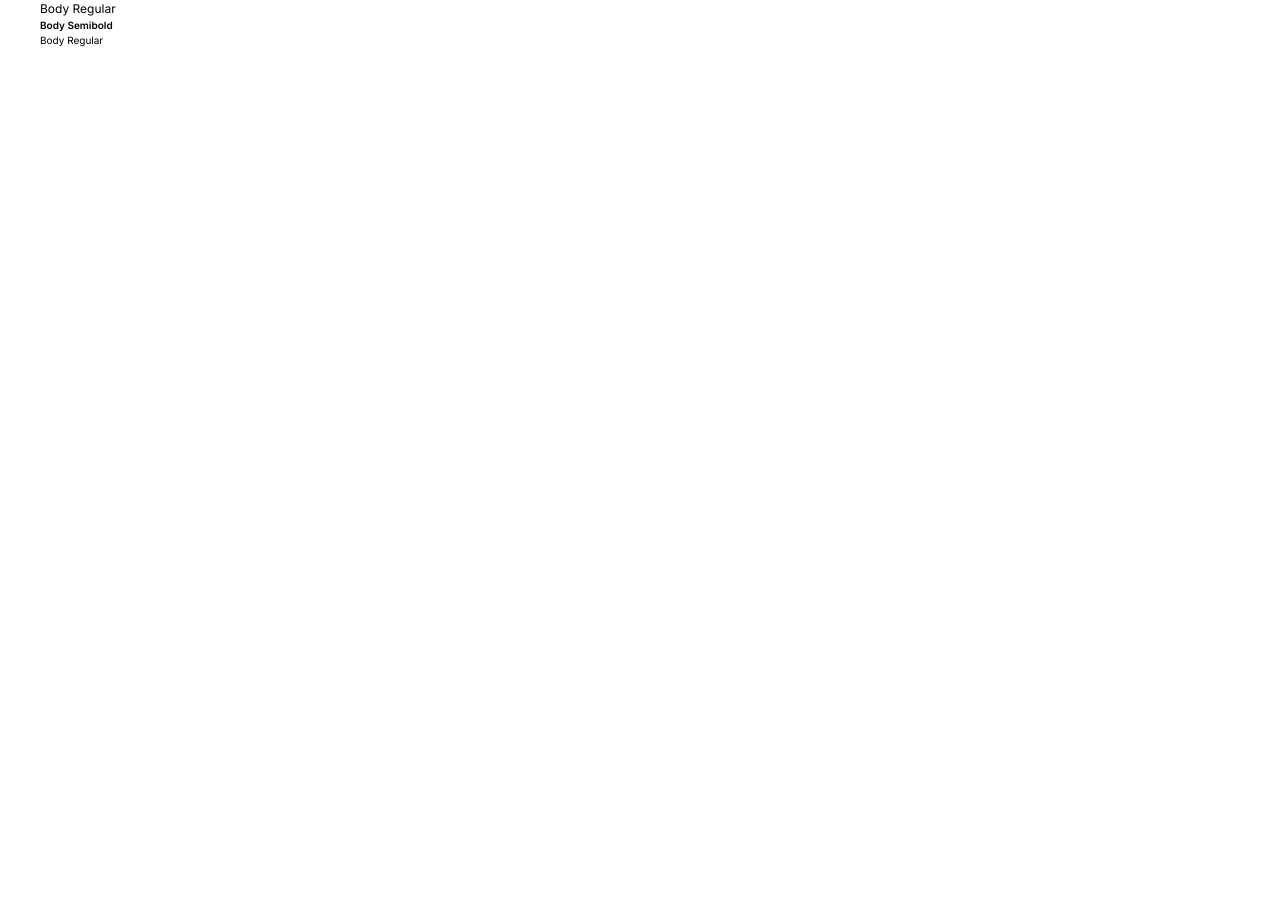
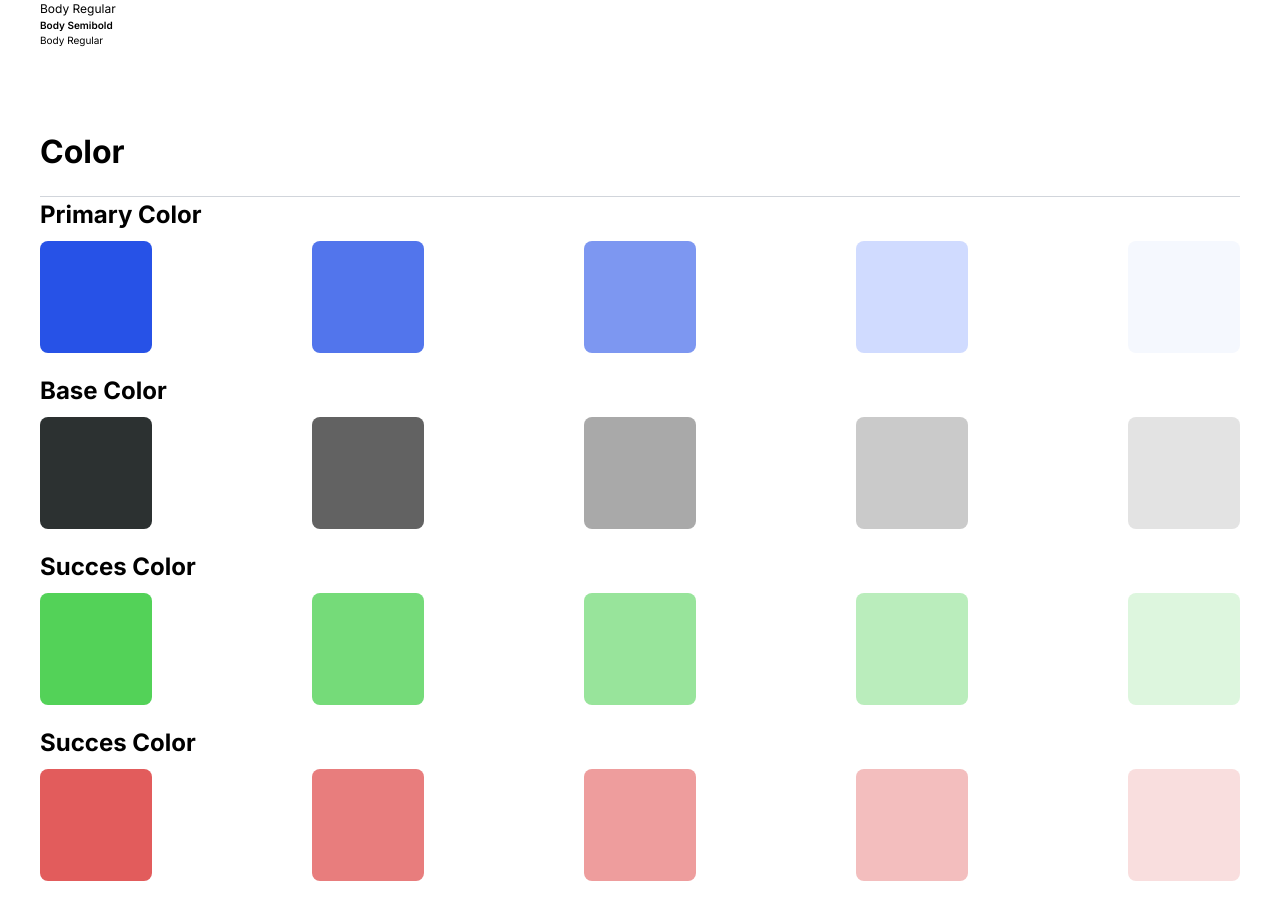
Before and after one commit to cuongcode/fkash-ui, a React (Create React App) app: page / in a window 1280 px wide. Shown: the part 704-1624 px from the top of the page. Before the commit the page ends 800 px from the top, so only its background shows below. Built offline with nearby package versions, Linux system fonts and the light colour scheme.

Commit message:
color section

```diff
--- a/src/App.tsx
+++ b/src/App.tsx
@@ -1,12 +1,15 @@
-import { Text } from './components/base/'
+import { Text, Color } from './components/base/'
 import { Typography } from './components/sections'
 import { FC, ReactNode } from "react";
 
 function App() {
   return (
-    <div className='p-10 font-inter'>
+    <div className='flex flex-col gap-20 p-10 font-inter'>
       <Section name='Typography'>
         <Typography />
+      </Section>
+      <Section name='Color'>
+        <Color />
       </Section>
     </div>
   );
--- /dev/null
+++ b/src/components/base/color.tsx
@@ -0,0 +1,55 @@
+import {Text} from './text'
+import clsx from 'clsx';
+
+export const Color = () => {
+    return (
+      <div className='flex flex-col gap-5'>
+        <div className='flex flex-col gap-2'>
+          <Text text='Primary Color' preset='h5'/>
+          <div className='flex justify-between'>
+            <ColorPalette className='bg-primary-100' />
+            <ColorPalette className='bg-primary-80'/>
+            <ColorPalette className='bg-primary-60'/>
+            <ColorPalette className='bg-primary-40'/>
+            <ColorPalette className='bg-primary-20'/>
+          </div>
+        </div>
+        <div className='flex flex-col gap-2'>
+          <Text text='Base Color' preset='h5'/>
+          <div className='flex justify-between'>
+            <ColorPalette className='bg-base-100' />
+            <ColorPalette className='bg-base-80'/>
+            <ColorPalette className='bg-base-60'/>
+            <ColorPalette className='bg-base-40'/>
+            <ColorPalette className='bg-base-20'/>
+          </div>
+        </div>
+        <div className='flex flex-col gap-2'>
+          <Text text='Succes Color' preset='h5'/>
+          <div className='flex justify-between'>
+            <ColorPalette className='bg-success-100' />
+            <ColorPalette className='bg-success-80'/>
+            <ColorPalette className='bg-success-60'/>
+            <ColorPalette className='bg-success-40'/>
+            <ColorPalette className='bg-success-20'/>
+          </div>
+        </div>
+        <div className='flex flex-col gap-2'>
+          <Text text='Succes Color' preset='h5'/>
+          <div className='flex justify-between'>
+            <ColorPalette className='bg-error-100' />
+            <ColorPalette className='bg-error-80'/>
+            <ColorPalette className='bg-error-60'/>
+            <ColorPalette className='bg-error-40'/>
+            <ColorPalette className='bg-error-20'/>
+          </div>
+        </div>
+      </div>
+    );
+  };
+
+  const ColorPalette = ({className}:{className:string}) => {
+    return (
+      <div className={clsx('w-28 h-28 rounded-lg', className)} />
+    );
+  };
--- a/src/components/base/index.ts
+++ b/src/components/base/index.ts
@@ -1 +1,2 @@
 export * from './text'
+export * from './color'
```
